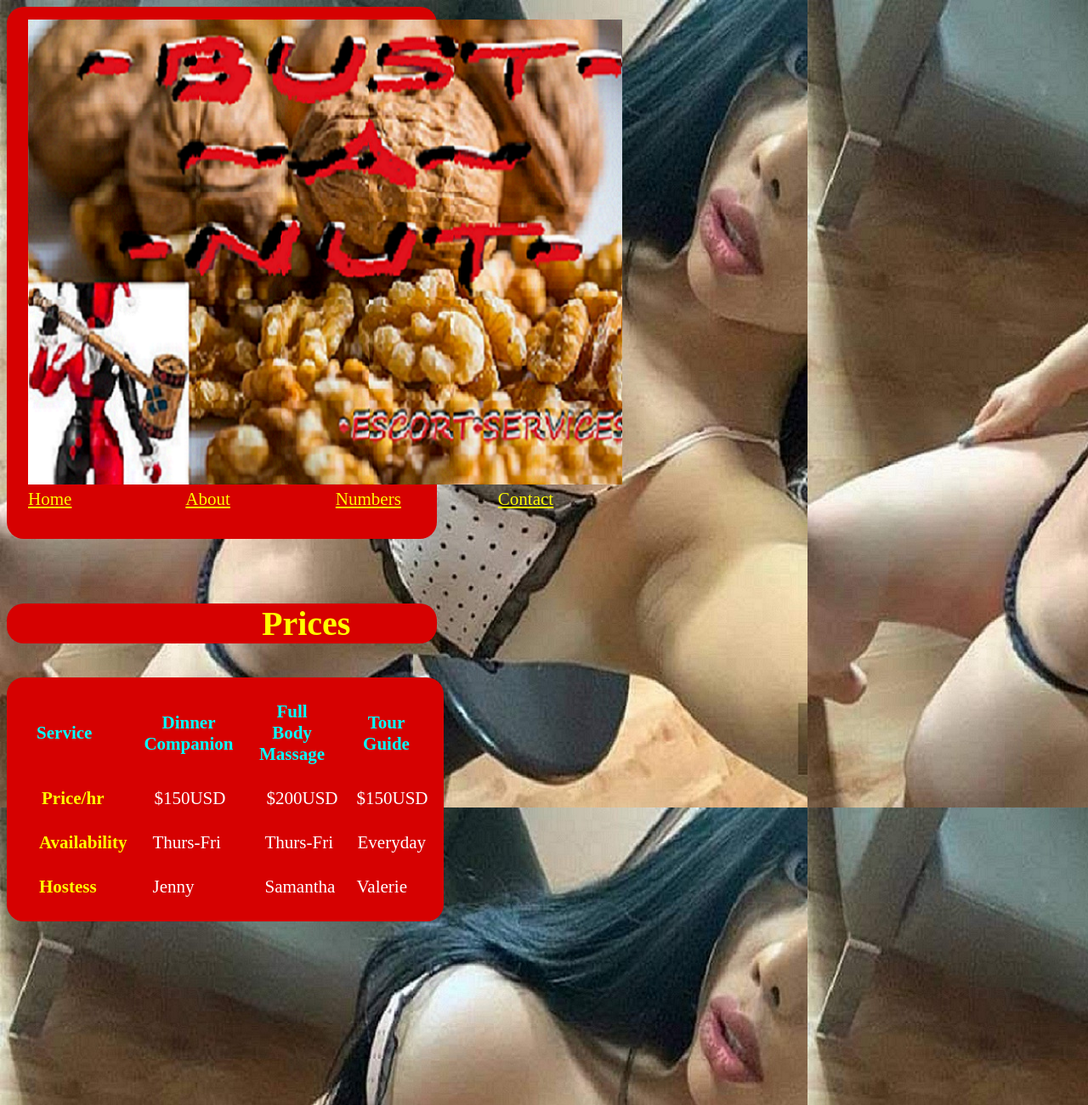
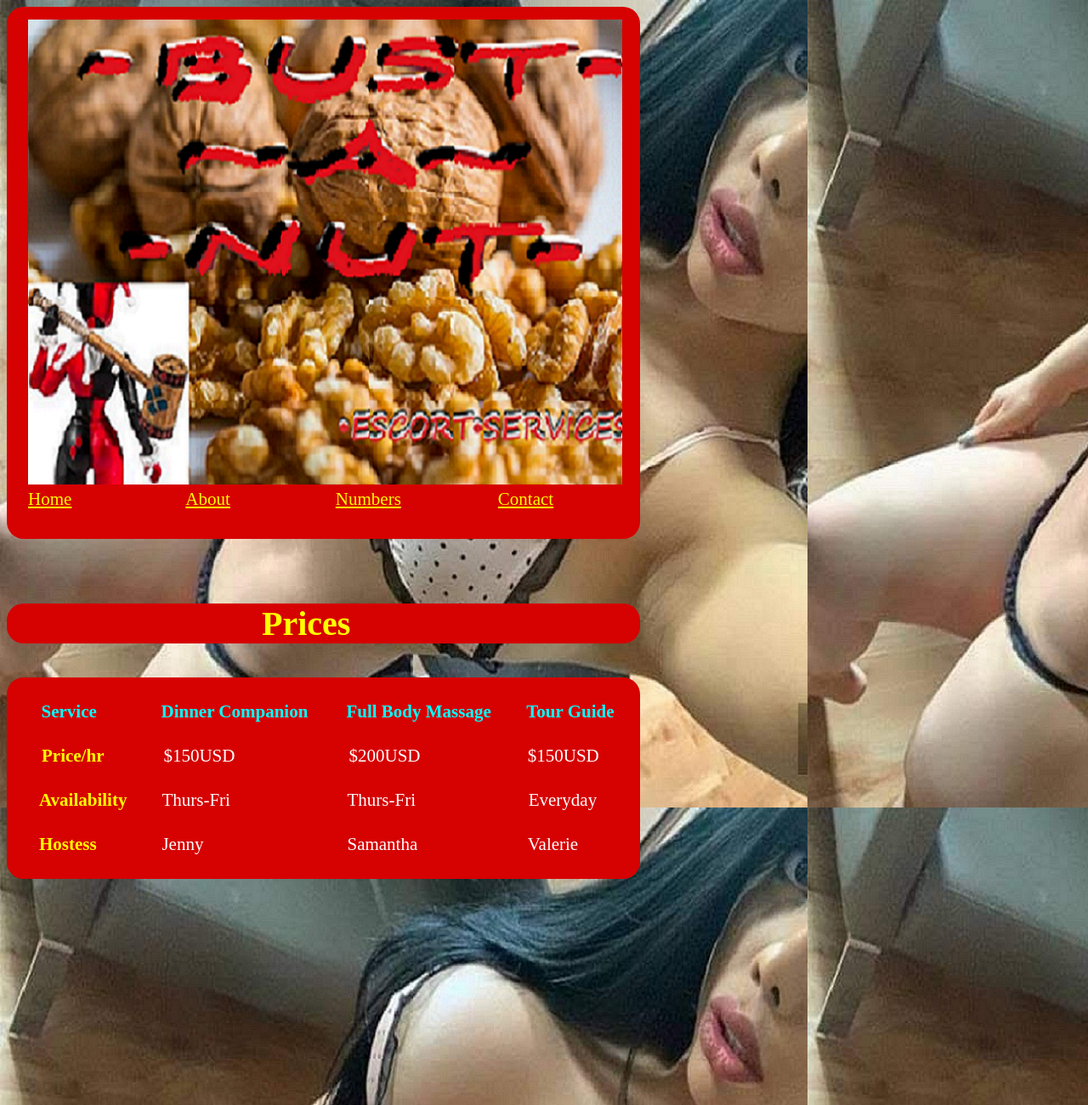
Before and after one commit to whattemup/BustANut, a plain HTML site: page bust_a_nut_project/numbers.html in a window 1280 px wide. Shown: the top 1300 px of the page at 85% size. Drawn offline with Linux system fonts and the light colour scheme.

Commit message:
commit on main

```diff
--- a/bust_a_nut_project/numbers.html
+++ b/bust_a_nut_project/numbers.html
@@ -9,7 +9,7 @@
 <body background="../Images/valeria3.jpg" width="100%">
   <!-- End of image of Valerie employee of the company -->
   <!-- logo image of company -->
-  <nav style="background-color: rgb(214, 1, 1); width: 40%; border-radius: 20px;">
+  <nav style="background-color: rgb(214, 1, 1); width: 745px; border-radius: 20px;">
     <img id="image" src="../Images/BUSTANUTT.png" alt="" style="position: relative; left: 25px;top: 15px">
     <!-- End of logo image of company -->
     <!-- navigation elements -->
@@ -24,10 +24,10 @@
   <br>
   <br>
   <!-- End of navigation elements -->
-  <h1 style="background-color: rgb(214, 1, 1); width: 40%; border-radius: 20px; color: yellow;">
+  <h1 style="background-color: rgb(214, 1, 1); width: 745px; border-radius: 20px; color: yellow;">
     <p style="position: relative; font-size: 40px; left: 300px;">Prices</p>
   </h1>
-  <table style="border: 2px solid rgb(214, 1, 1); border-spacing:25px; background-color: rgb(214, 1, 1); border-radius: 20px; width: 40%;">
+  <table style="border: 2px solid rgb(214, 1, 1); border-spacing:25px; background-color: rgb(214, 1, 1); border-radius: 20px; width: 745px;">
   <!-- Type of service provided  -->
   <tr style="color: aqua; font-size: 21px;position: relative; left: -12px;"><th>Service</th>
     <th style="position: relative; left: 15px">Dinner Companion</th>
@@ -109,7 +109,7 @@
   <br>
   <br>
   <br>
-      <footer name="copyright" style="color:cornsilk; background-color: rgb(214,1,1); width:9%; border-radius:20px;">
+      <footer name="copyright" style="color:cornsilk; background-color: rgb(214,1,1); width:175px; border-radius:20px;">
         <br>
           <strong style="position: relative; left: 40px; color: white;">•copyright; &copy;</strong>
         <br>
```
